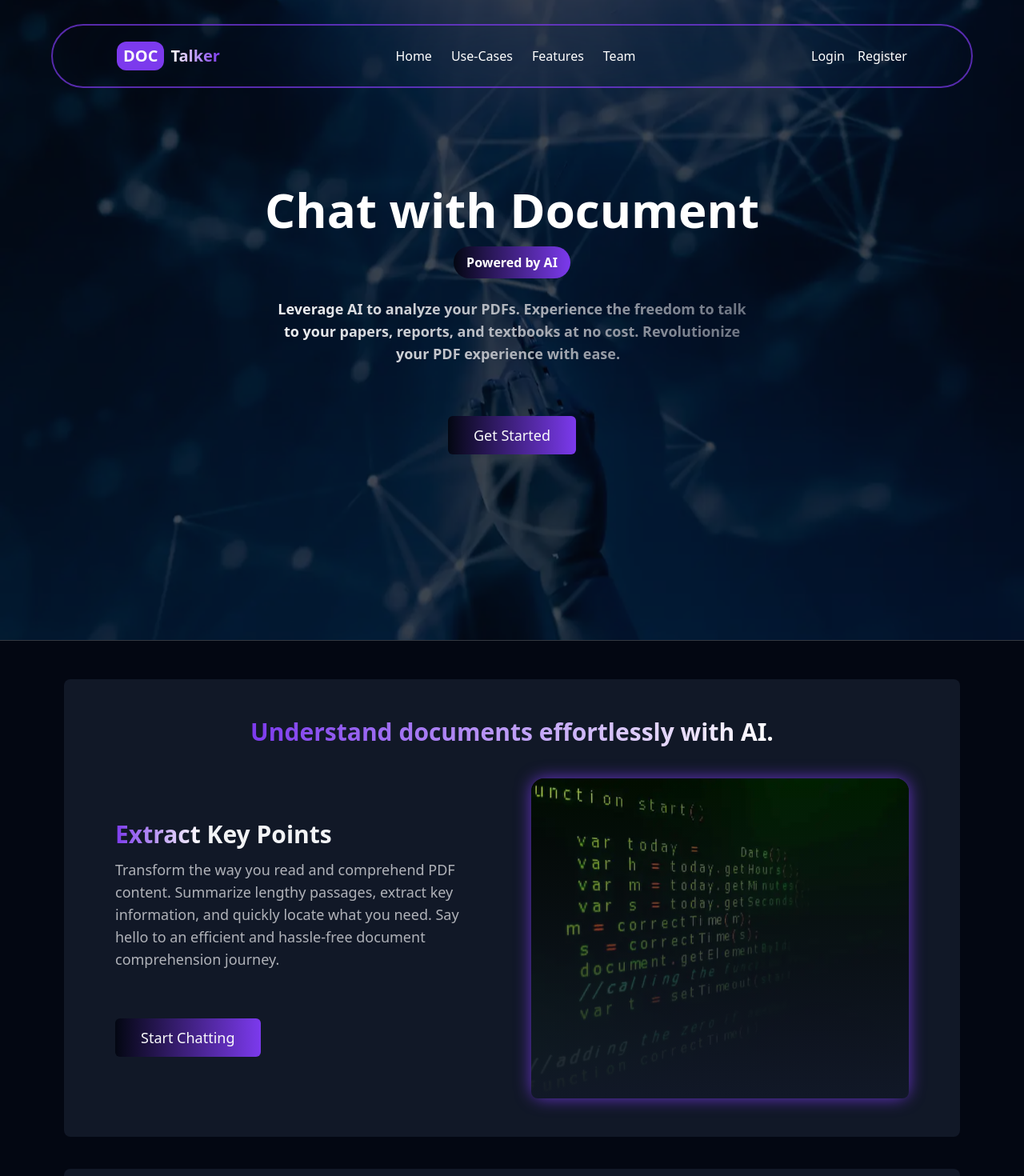
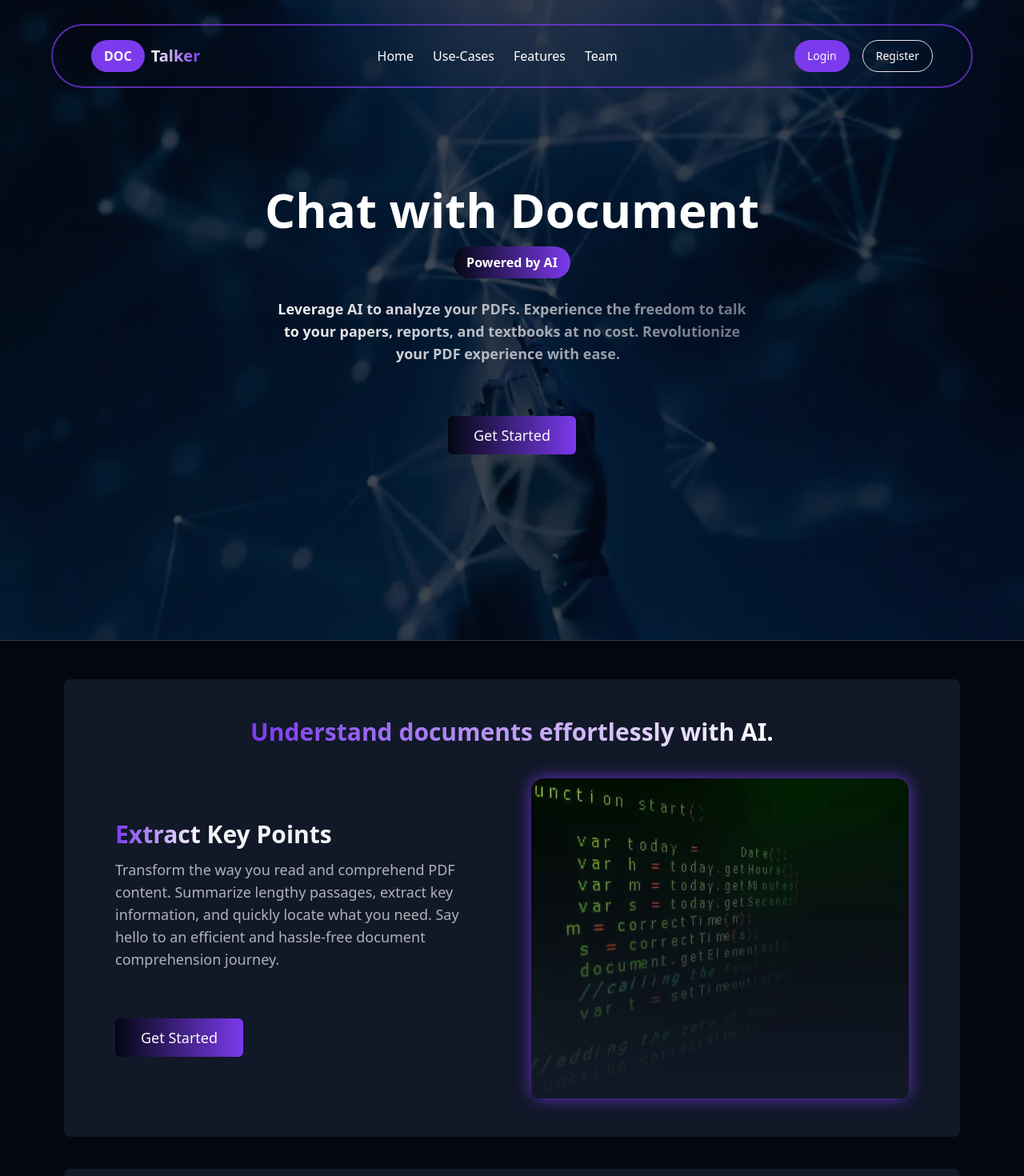
Before and after one commit to Peter3Khalil/doctalker, a Next.js app: page / in a window 1280 px wide. Shown: the top 1470 px of the page at 80% size. Built offline with nearby package versions, Linux system fonts and the light colour scheme.

Commit message:
:bug: Making Buttons clickable to navigate

```diff
--- a/src/app/_sections/UseCases/TargetUsers/index.tsx
+++ b/src/app/_sections/UseCases/TargetUsers/index.tsx
@@ -6,6 +6,8 @@ import { CARDS } from '@/constants/cards';
 import useMediaQuery from '@/hooks/useMediaQuery';
 import React, { FC } from 'react';
 import Card from './Card';
+import Link from 'next/link';
+import { PAGES_ROUTES } from '@/constants/pagesRoutes';
 interface ComponentProps extends React.HTMLProps<HTMLDivElement> {}
 const TargetUsers: FC<ComponentProps> = ({ className, ...props }) => {
   const { isMatched: isMobile } = useMediaQuery({ maxWidth: 768 });
@@ -24,7 +26,9 @@ const TargetUsers: FC<ComponentProps> = ({ className, ...props }) => {
           </Reveal>
         ))}
       </div>
-      <GradientButton className="custom-shadow">Get Started</GradientButton>
+      <Link href={PAGES_ROUTES.register}>
+        <GradientButton>Get Started</GradientButton>
+      </Link>
     </Section>
   );
 };
--- a/src/app/_sections/UseCases/UseCaseCard.tsx
+++ b/src/app/_sections/UseCases/UseCaseCard.tsx
@@ -5,6 +5,8 @@ import React, { FC } from 'react';
 import Reveal from '../../../components/Animation/Reveal';
 import GradientButton from '../../../components/shared/GradientButton';
 import SectionHeading from '@/components/shared/SectionHeading';
+import { PAGES_ROUTES } from '@/constants/pagesRoutes';
+import Link from 'next/link';
 interface ComponentProps extends React.HTMLProps<HTMLDivElement> {
   useCase: UseCaseType;
   isOdd?: boolean;
@@ -50,7 +52,9 @@ const UseCaseCard: FC<ComponentProps> = ({ useCase, isOdd }) => {
           <p className="text-base text-muted/70 md:text-lg">
             {useCase.description}
           </p>
-          <GradientButton>Start Chatting</GradientButton>
+          <Link href={PAGES_ROUTES.register}>
+            <GradientButton>Get Started</GradientButton>
+          </Link>
         </div>
       </div>
     </article>
--- a/src/components/Header.tsx
+++ b/src/components/Header.tsx
@@ -5,6 +5,7 @@ import useScroll from '@/hooks/useScroll';
 import { cn } from '@/lib/utils';
 import Link from 'next/link';
 import React, { FC } from 'react';
+import { Button } from './ui/button';
 interface ComponentProps extends React.HTMLProps<HTMLDivElement> {}
 const Header: FC<ComponentProps> = ({ className, ...props }) => {
   const { move } = useScroll();
@@ -19,7 +20,7 @@ const Header: FC<ComponentProps> = ({ className, ...props }) => {
       )}
       {...props}
     >
-      <div className="flex h-full items-center justify-between px-6 md:px-12 lg:px-20">
+      <div className="flex h-full items-center justify-between px-3 md:px-12">
         <Logo />
         <nav className="">
           <ul className="hidden items-center gap-6 md:flex">
@@ -33,10 +34,12 @@ const Header: FC<ComponentProps> = ({ className, ...props }) => {
           </ul>
         </nav>
         <div className="flex items-center space-x-4">
-          <Link href={PAGES_ROUTES['login']} className="btn">
-            Login
-          </Link>
-          <button className="btn">Register</button>
+          <Button className="rounded-full">
+            <Link href={PAGES_ROUTES['login']}>Login</Link>
+          </Button>
+          <Button variant="outline" className="rounded-full bg-transparent">
+            <Link href={PAGES_ROUTES['register']}>Register</Link>
+          </Button>
         </div>
       </div>
     </header>
--- a/src/components/shared/Logo.tsx
+++ b/src/components/shared/Logo.tsx
@@ -26,7 +26,7 @@ const Logo: FC<ComponentProps> = ({ className, variant, ...props }) => {
       )}
       {...props}
     >
-      <span className="rounded-xl bg-primary px-2 py-1 text-primary-foreground">
+      <span className="rounded-full bg-primary p-2 px-4 text-base text-primary-foreground">
         DOC
       </span>
       <span className={cn(logoVariants({ variant }))}>Talker</span>
```
